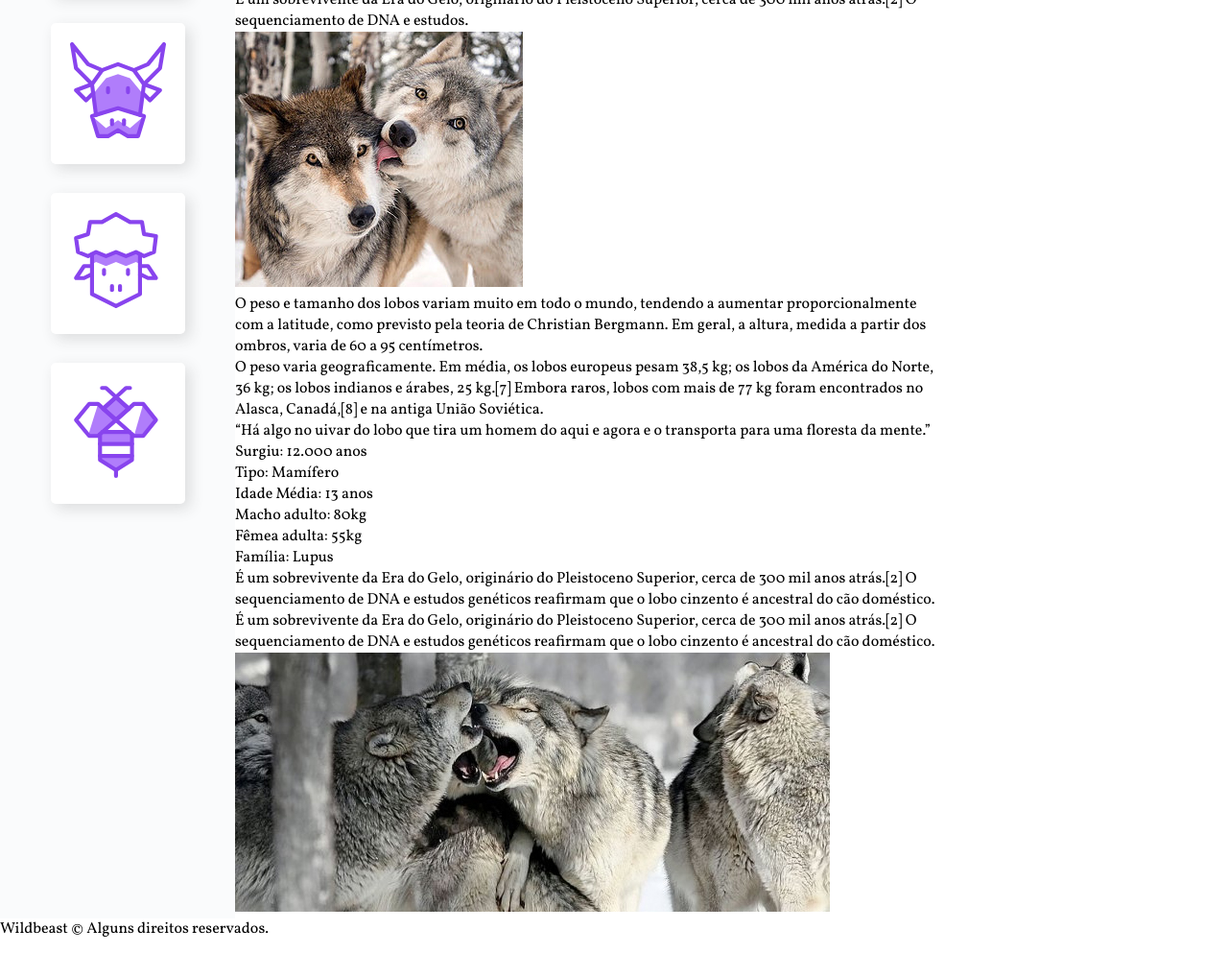
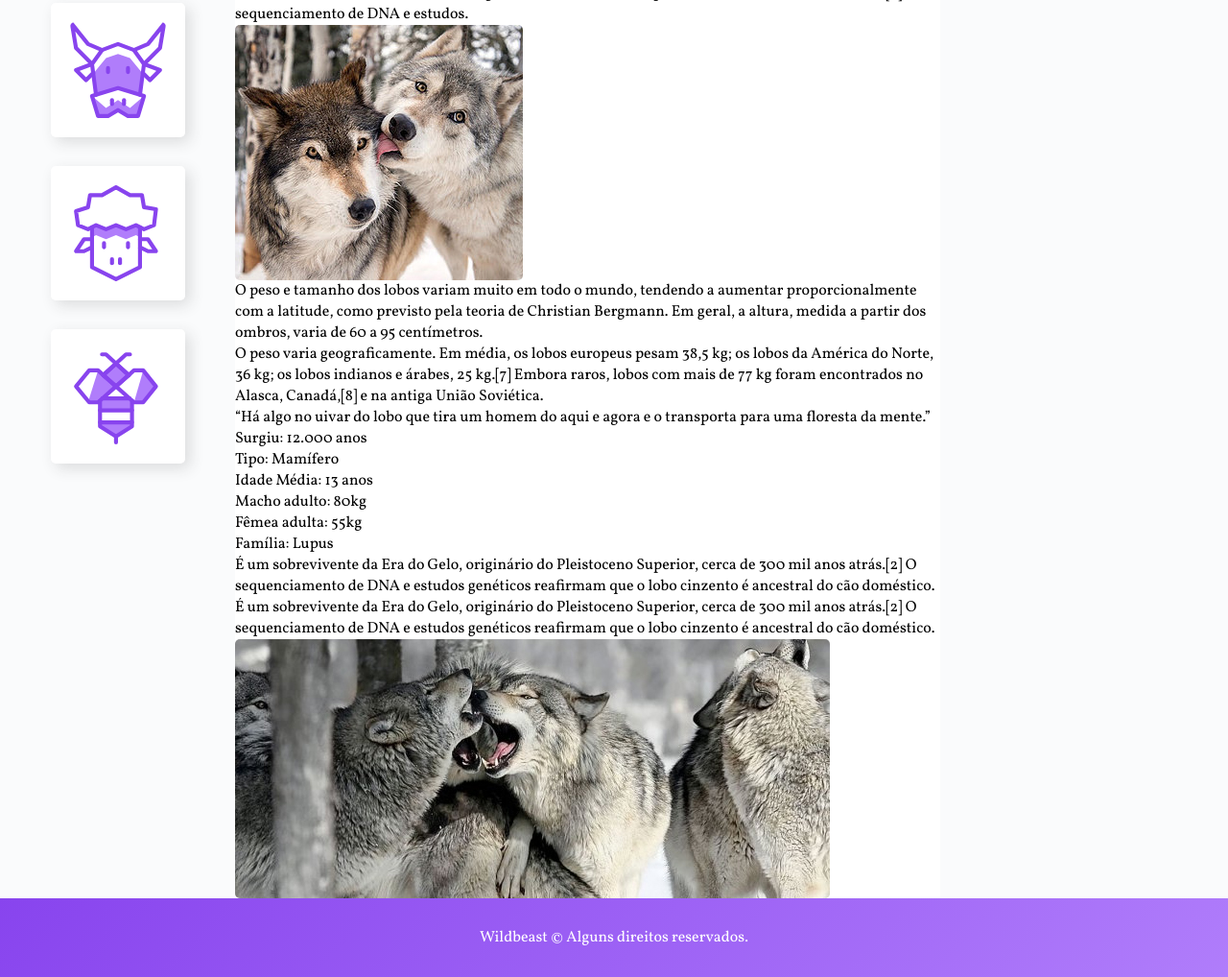
Before and after one commit to gabriel-dev7/Wildbeast, a plain HTML site: page index.html in a window 1280 px wide. Shown: the part 642-1660 px from the top of the page at 96% size. Before the commit the page ends 1621 px from the top, so only its background shows below. Drawn offline with Linux system fonts and the light colour scheme.

Commit message:
Anuncios e Footer

```diff
--- a/css/style.css
+++ b/css/style.css
@@ -16,7 +16,9 @@ a {
 }
 
 img {
+  display: block;
   max-width: 100%;
+  border-radius: 5px;
 }
 
 /*GRID GERAL*/
@@ -93,14 +95,32 @@ img {
   background: #B07DFB;
 }
 
+/*CONTENT*/
+
 .content {
   grid-area: content;
 }
 
+/*ANUNCIOS*/
+
 .anuncios {
   grid-area: anuncios;
+  background: #fafbfc;
+  display: grid;
+  align-content: start;
+  padding: 30px;
+  gap: 30px;
 }
+
+/*FOOTER*/
 
 .footer {
   grid-area: footer;
+  background: linear-gradient(135deg, #8844ee, #B07DFB);
 }
+
+.footer p {
+  color: white;
+  text-align: center;
+  padding: 30px;
+}
```
